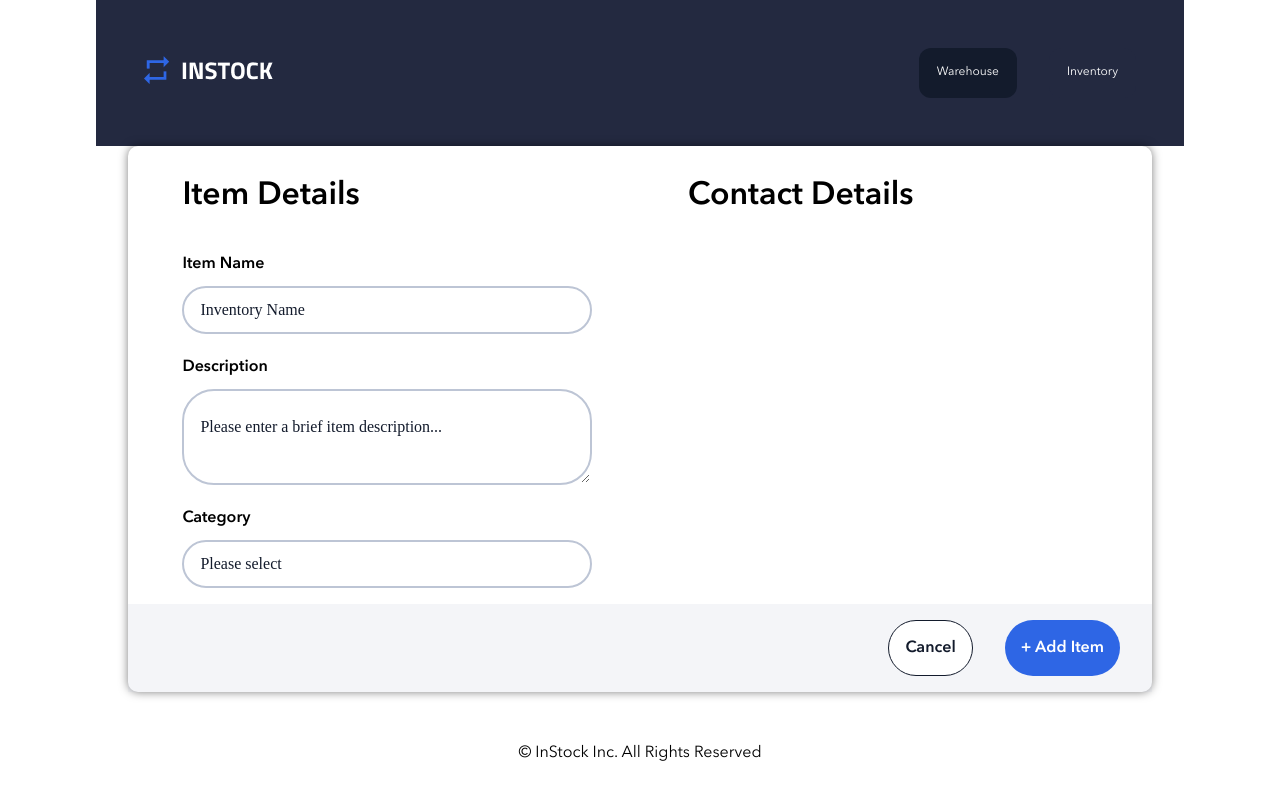
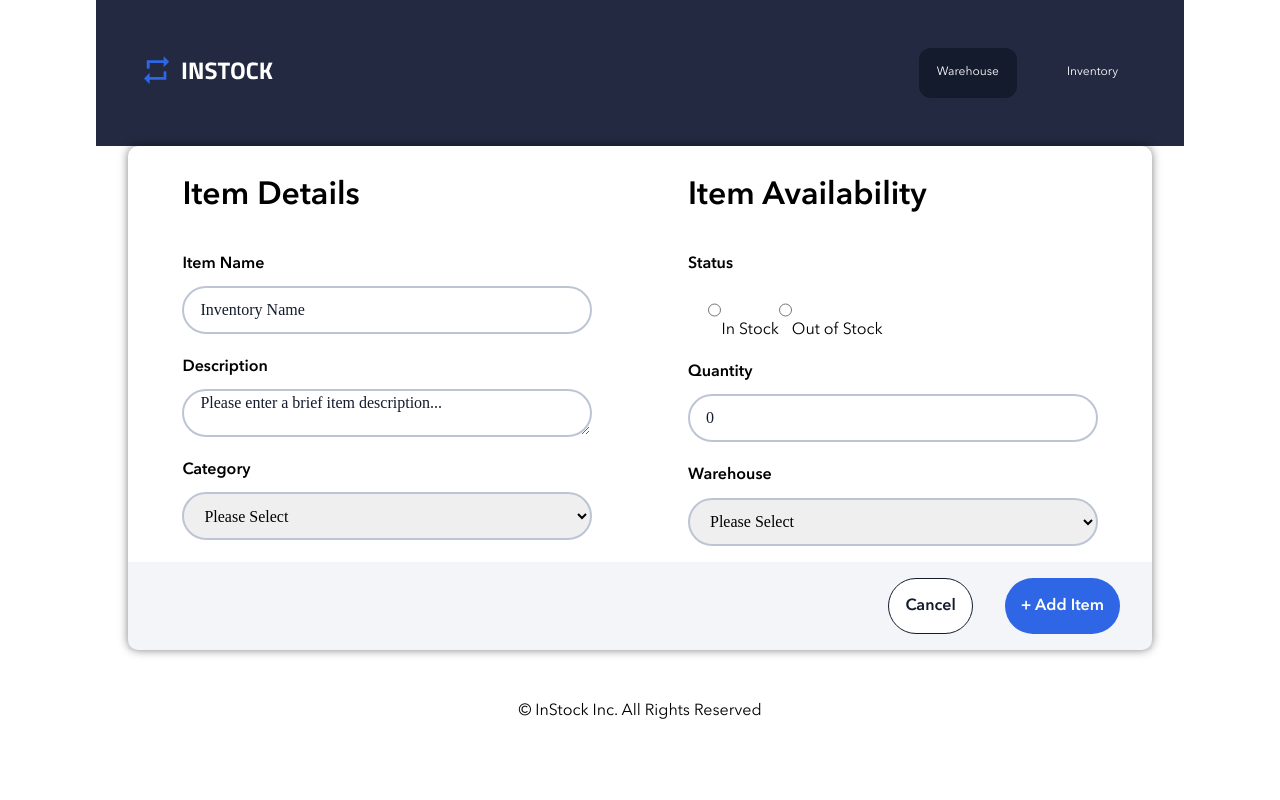
Before and after one commit to DanySA22/InStock-Client, a React (Create React App) app: page /addInventory in a window 1280 px wide. Built offline with nearby package versions, Linux system fonts and the light colour scheme.

Commit message:
Completed the frontend for AddInventory page with form validation

```diff
--- a/src/pages/AddInventoryPage/AddInventoryPage.jsx
+++ b/src/pages/AddInventoryPage/AddInventoryPage.jsx
@@ -1,32 +1,183 @@
+import axios from "axios"
+import { useState } from "react"
+import { useNavigate } from "react-router-dom"
+
 const AddInventoryPage = () => {
+  const navigate = useNavigate()
+  const [itemName, setItemName] = useState("")
+  const [description, setDescription] = useState("")
+  const [category, setCategory] = useState("")
+  const [status, setStatus] = useState("")
+  const [quantity, setQuantity] = useState("")
+  const [warehouseName, setWarehouseName] = useState("")
+
+  const [itemNameError, setItemNameError] = useState(false)
+  const [descriptionError, setDescriptionError] = useState(false)
+  const [quantityError, setQuantityError] = useState(false)
+  const [statusError, setStatusError] = useState(false)
+
+  const validateInputs = () => {
+    let isValid = true
+    if (!itemName.trim()) {
+      setItemNameError(true)
+      isValid = false
+    }
+    if (!description.trim()) {
+      setDescriptionError(true)
+      isValid = false
+    }
+    if (!quantity.trim()) {
+      setQuantityError(true)
+      isValid = false
+    }
+    if (!status) {
+      setStatusError(true)
+      isValid = false
+    }
+    return isValid
+  }
+
+  const handleSubmit = async e => {
+    e.preventDefault()
+    if (!validateInputs()) {
+      return
+    }
+
+    const baseURL = "http:localhost:8080"
+    const url = `${baseURL}/items`
+    const body = {
+      id: "", //set in backend as the number of the array.length
+      warehouse_id: warehouseName,
+      item_name: itemName,
+      description: description,
+      category: category,
+      status: status,
+      quantity: quantity
+    }
+    console.log(body)
+    try {
+      const response = await axios.post(url, body)
+      console.log(response)
+      warehouseName("")
+      itemName("")
+      description("")
+      category("")
+      status("")
+      quantity(null)
+      //navigate to the inventory page
+      navigate("/inventory")
+    } catch (e) {
+      console.log("Error submitting the form:", e)
+    }
+  }
+
+  const handleInputChange = (setter, setError) => e => {
+    setter(e.target.value)
+    setError(false)
+  }
+  const handleInputChangeSel = setter => e => {
+    setter(e.target.value)
+  }
+
   return (
     <div className="Inventory">
-      <form action="" className="Inventory__container">
+      <form onSubmit={handleSubmit} className="Inventory__container">
         <div className="Inventory__details">
           <div className="Inventory__divideone"></div>
           <div className="Inventory__left">
             <h2 className="Inventory__title">Item Details</h2>
             <div className="Inventory__items">
-              <label className="Inventory__labels" htmlFor="name">
+              <label className="Inventory__labels" htmlFor="itemName">
                 Item Name
               </label>
-              <input className="Inventory__inputs" type="text" id="name" name="name" placeholder="Inventory Name" />
-
+              <input onChange={handleInputChange(setItemName, setItemNameError)} className={`Inventory__inputs ${itemNameError ? "error" : ""}`} type="text" id="itemName" name="itemName" placeholder="Inventory Name" />
+              {itemNameError && <p className="error-message">ItemName is required</p>}
               <label className="Inventory__labels" htmlFor="description">
                 Description
               </label>
-              <textarea className="Inventory__textarea" type="text" id="description" name="description" placeholder="Please enter a brief item description..." />
-
+              <textarea onChange={handleInputChange(setDescription, setDescriptionError)} className={`Inventory__inputs ${descriptionError ? "error" : ""}`} type="text" id="description" name="description" placeholder="Please enter a brief item description..." />
+              {descriptionError && <p className="error-message">Description is required</p>}
               <label className="Inventory__labels" htmlFor="category">
                 Category
               </label>
-              <input className="Inventory__inputs" type="text" id="category" name="category" placeholder="Please select" />
+              <select onChange={handleInputChangeSel(setCategory)} className="Inventory__inputs Inventory__dropdown" type="text" placeholder="Please Select" name="category" required value={category}>
+                <option type="text" value="">
+                  Please Select
+                </option>
+                <option type="text" value="Electronics">
+                  Electronics
+                </option>
+                <option type="text" value="Gear">
+                  Gear
+                </option>
+                <option type="text" value="Apparel">
+                  Apparel
+                </option>
+                <option type="text" value="Accessories">
+                  Accessories
+                </option>
+                <option type="text" value="Health">
+                  Health
+                </option>
+              </select>
             </div>
           </div>
           <div className="Inventory__dividetwo"></div>
           <div className="Inventory__right">
-            <h2 className="Inventory__title">Contact Details</h2>
-            <div className="Inventory__items"></div>
+            <h2 className="Inventory__title">Item Availability</h2>
+            <div className="Inventory__items">
+              <label className="Inventory__labels" htmlFor="status">
+                Status
+              </label>
+              <div className="Inventory__items-status">
+                <div className="Inventory__items-status-one">
+                  <input onChange={handleInputChange(setStatus, setStatusError)} className="Inventory__inputs" type="radio" name="status" value="In Stock" />
+                  <label htmlFor="status">In Stock</label>
+                </div>
+                <div className="Inventory__items-status-two">
+                  <input onChange={handleInputChange(setStatus, setStatusError)} className="Inventory__inputs" type="radio" name="status" value="Out of Stock" />
+                  <label htmlFor="status">Out of Stock</label>
+                </div>
+              </div>
+              {statusError && <p className="error-message">Status is required</p>}
+              <label className="Inventory__labels" htmlFor="quantity">
+                Quantity
+              </label>
+              <input onChange={handleInputChange(setQuantity, setQuantityError)} className={`Inventory__inputs ${quantityError ? "error" : ""}`} type="number" id="quantity" name="quantity" placeholder="0" />
+              {quantityError && <p className="error-message">Quantity is required</p>}
+              <label className="Inventory__labels" htmlFor="warehouseName">
+                Warehouse
+              </label>
+              <select onChange={handleInputChangeSel(setWarehouseName)} className="Inventory__inputs Inventory__dropdown" type="text" name="warehouseName" required value={warehouseName}>
+                <option type="text" value="">
+                  Please Select
+                </option>
+                <option type="text" value="Manhatten">
+                  Manhatten
+                </option>
+                <option type="text" value="King West">
+                  King West
+                </option>
+                <option type="text" value="Granville">
+                  Granville
+                </option>
+                <option type="text" value="San Fran">
+                  San Fran
+                </option>
+                <option type="text" value="Santa Monica">
+                  Santa Monica
+                </option>
+                <option type="text" value="Seattle">
+                  Seattle
+                </option>
+                <option type="text" value="Montreal">
+                  Montreal
+                </option>
+                <option type="text" value="Boston">
+                  Boston
+                </option>
+              </select>
+            </div>
           </div>
         </div>
         <div className="Inventory__buttons">
--- a/src/pages/AddInventoryPage/AddInventoryPage.scss
+++ b/src/pages/AddInventoryPage/AddInventoryPage.scss
@@ -10,6 +10,14 @@
     padding: 2%;
     @include tablet {
       padding: 0;
+    }
+  }
+  &__items {
+    &-status {
+      display: flex;
+      flex-direction: row;
+      justify-content: flex-start;
+      margin: 0 5% 0 5%;
     }
   }
   &__details {
--- a/src/pages/AddWareHousePage/AddWareHousePage.jsx
+++ b/src/pages/AddWareHousePage/AddWareHousePage.jsx
@@ -1,6 +1,6 @@
 import React, { useState } from "react"
 import { useNavigate } from "react-router-dom"
-//import axios from "axios"
+import axios from "axios"
 
 const AddWareHousePage = () => {
   const navigate = useNavigate()
@@ -63,7 +63,7 @@ const AddWareHousePage = () => {
     return isValid
   }
 
-  //const baseURL = "http:localhost:8080"
+  const baseURL = "http:localhost:8080"
   const handleSubmit = async e => {
     e.preventDefault()
 
@@ -71,7 +71,7 @@ const AddWareHousePage = () => {
       return
     }
 
-    //const url = `${baseURL}/warehouses`
+    const url = `${baseURL}/warehouses`
 
     const body = {
       id: "",
@@ -85,12 +85,26 @@ const AddWareHousePage = () => {
       contact_email: email
     }
     console.log(body)
-    /*try {
+    try {
       const response = await axios.post(url, body)
       console.log(response)
+      // Clear form fields after successful submission
+      setName("")
+      setStreet("")
+      setCity("")
+      setCountry("")
+      setContactName("")
+      setPosition("")
+      setPhone("")
+      setEmail("")
+
+      // Redirect to home page after successful submission
+      navigate("/")
     } catch (error) {
       console.log("Error submitting the form", error)
-    }*/
+    }
+    // Redirect to home page after successful submission
+    navigate("/")
   }
 
   const handleInputChange = (setter, setError) => e => {
```
